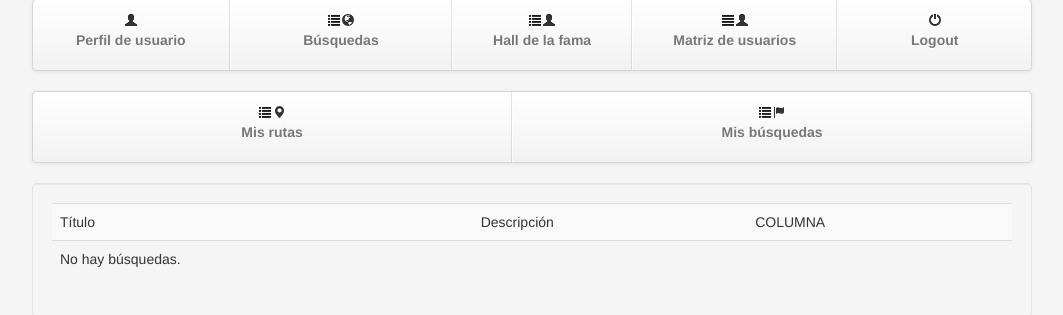
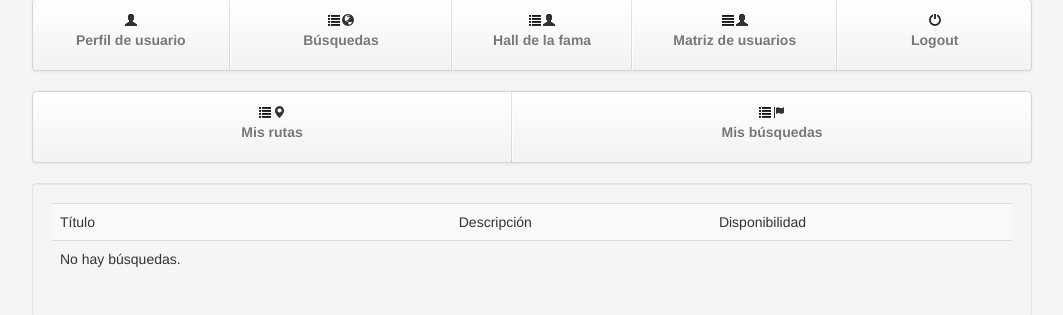
Before and after one commit to jesusnoseq/TakaraHunter, a Django app: page /misbusquedas/ in a window 1280 px wide. Shown: the part 81-396 px from the top of the page, without its empty margins (108-1171 px from the left). Run offline with Django 3.2, Linux system fonts and the light colour scheme; a user stored in the database is signed in; data comes from the database, SQL or seed files in the repository; data that the repository does not hold is empty; parts of the project's set-up code (start-up, migrations or seed data) failed here and were passed over; some libraries are stand-ins or nearby versions.

Commit message:
esto no me funca

```diff
--- a/principal/templates/miListaBusquedas.html
+++ b/principal/templates/miListaBusquedas.html
@@ -21,7 +21,7 @@
 		<tr>
 			<td>Título</td>
 			<td>Descripción</td>
-			<td>COLUMNA</td>
+			<td>Disponibilidad</td>
 		</tr>
 		{% if busquedas %}
 			{% for busqueda in busquedas %}
```
